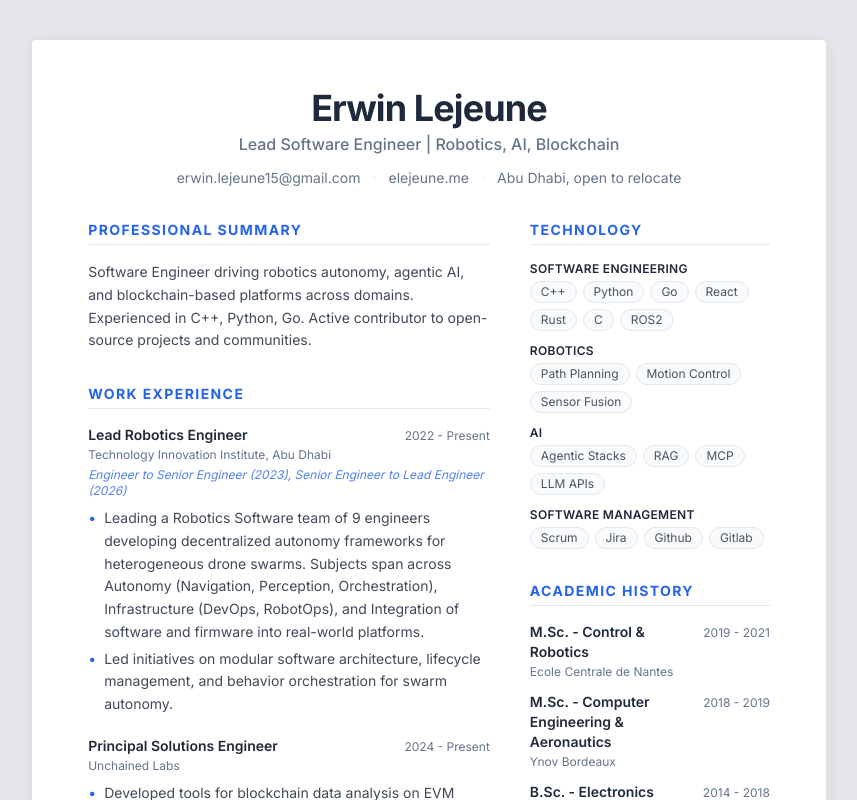
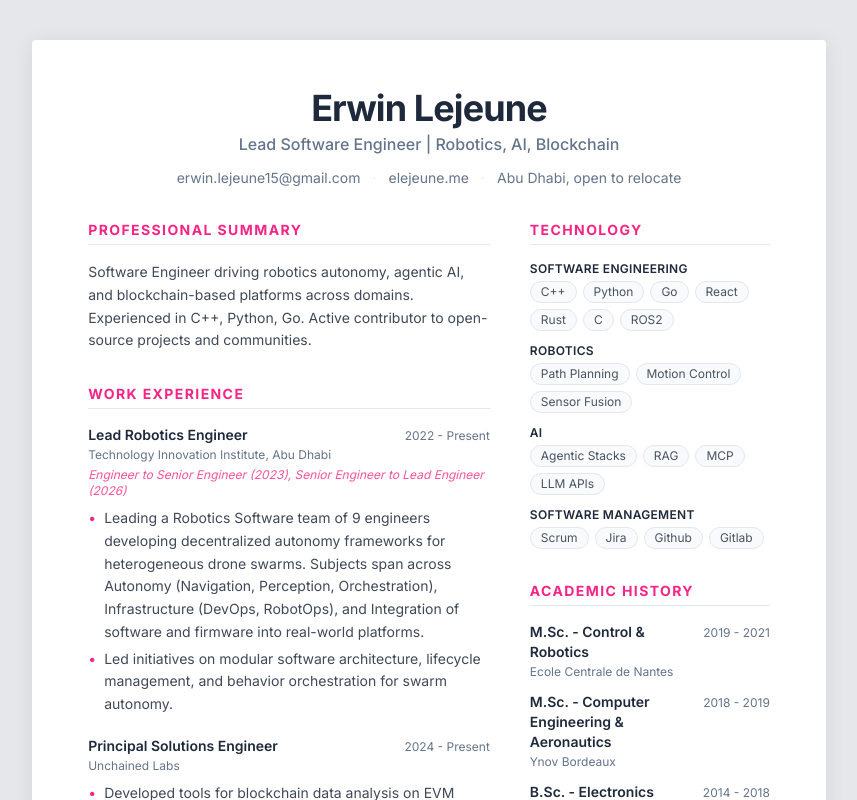
Before and after one commit to guilyx/resume, a React (Vite) app: page / in a window 1280 px wide. Shown: the top 800 px of the page, without its empty margins (211-1068 px from the left). Built offline with nearby package versions, Linux system fonts and the light colour scheme.

Commit message:
style: change accent colour to #f72585 and add missing company/institution URLs
Switch the primary accent from blue (#2563eb) to vibrant pink (#f72585).
Add companyUrl for Unchained Labs and institutionUrl for Ynov Bordeaux.

```diff
--- a/src/data/resume.ts
+++ b/src/data/resume.ts
@@ -33,6 +33,7 @@ export const resumeData: ResumeData = {
     },
     {
       company: "Unchained Labs",
+      companyUrl: "https://unchainlabs.xyz/",
       role: "Principal Solutions Engineer",
       period: "2024 - Present",
       bullets: [
@@ -85,6 +86,7 @@ export const resumeData: ResumeData = {
     {
       degree: "M.Sc. - Computer Engineering & Aeronautics",
       institution: "Ynov Bordeaux",
+      institutionUrl: "https://www.ynov.com/campus/bordeaux",
       period: "2018 - 2019",
     },
     {
--- a/src/index.css
+++ b/src/index.css
@@ -3,7 +3,7 @@
 @theme {
   --font-sans: "Inter", ui-sans-serif, system-ui, sans-serif;
   --color-primary: #1e293b;
-  --color-accent: #2563eb;
+  --color-accent: #f72585;
   --color-muted: #64748b;
   --color-surface: #f8fafc;
   --color-divider: #e2e8f0;
```
